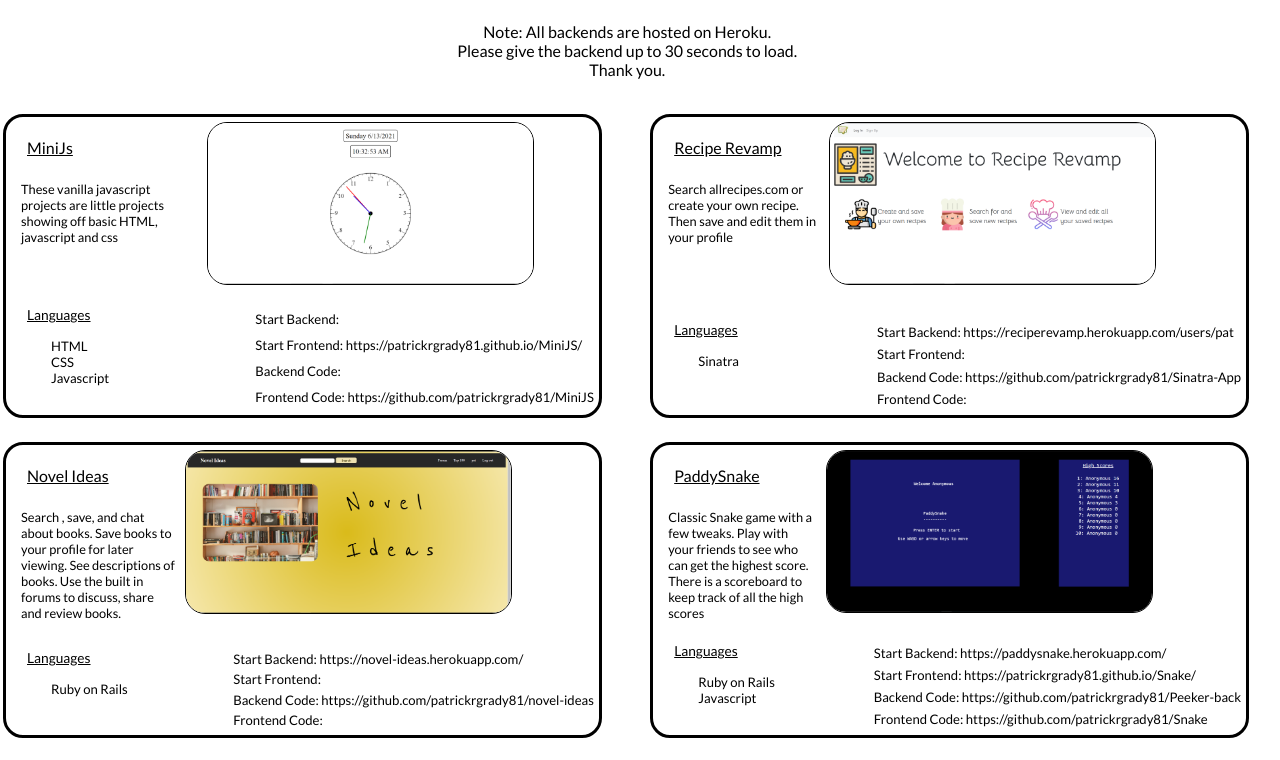
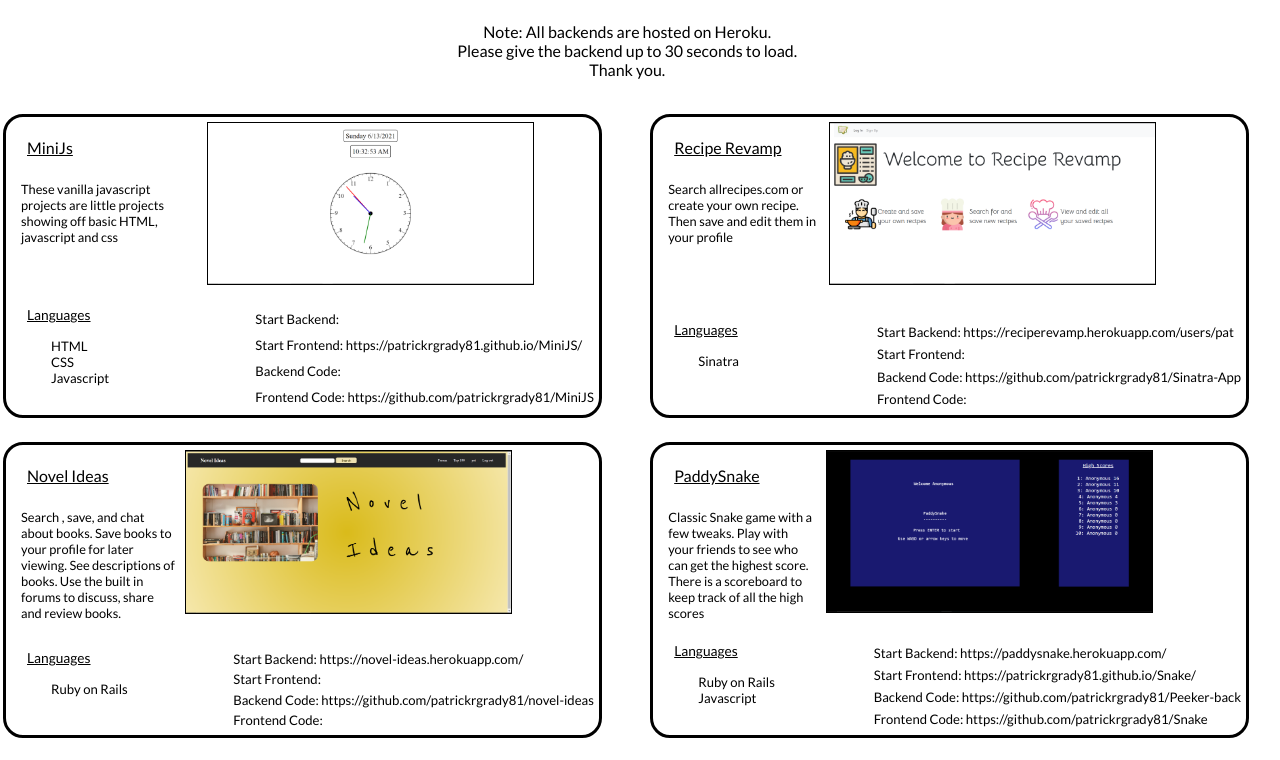
Before and after one commit to patrickrgrady81/my-site, a React (Create React App) app: page / in a window 1280 px wide. Shown: the part 980-1740 px from the top of the page. Built offline with nearby package versions, Linux system fonts and the light colour scheme.

Commit message:
Changed site name

```diff
--- a/public/index.html
+++ b/public/index.html
@@ -24,7 +24,7 @@
       work correctly both with client-side routing and a non-root public URL.
       Learn how to configure a non-root public URL by running `npm run build`.
     -->
-    <title>React App</title>
+    <title>Patrick Grady</title>
   </head>
   <body>
     <noscript>You need to enable JavaScript to run this app.</noscript>
--- a/src/components/Projects/Card/Card.css
+++ b/src/components/Projects/Card/Card.css
@@ -20,7 +20,6 @@
 .project-page-image {
   width: 325px;
   border: 1px solid black;
-  border-radius: 20px;
   padding: 0;
   text-align: center;
 }
```
